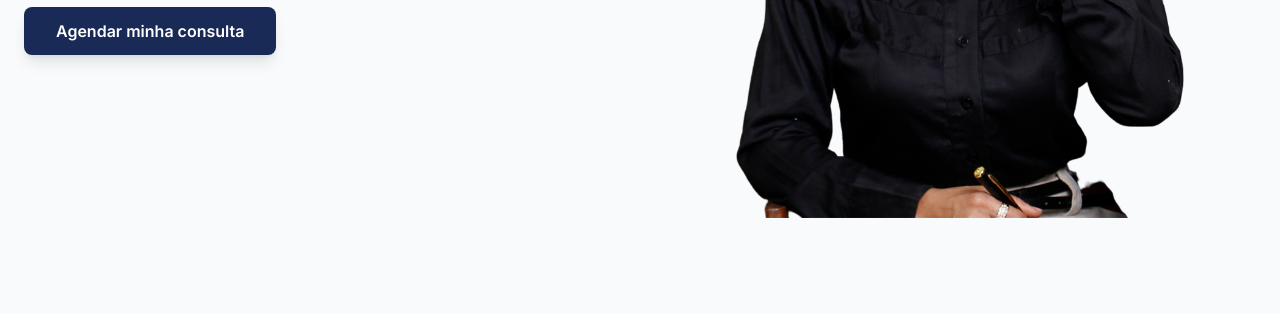
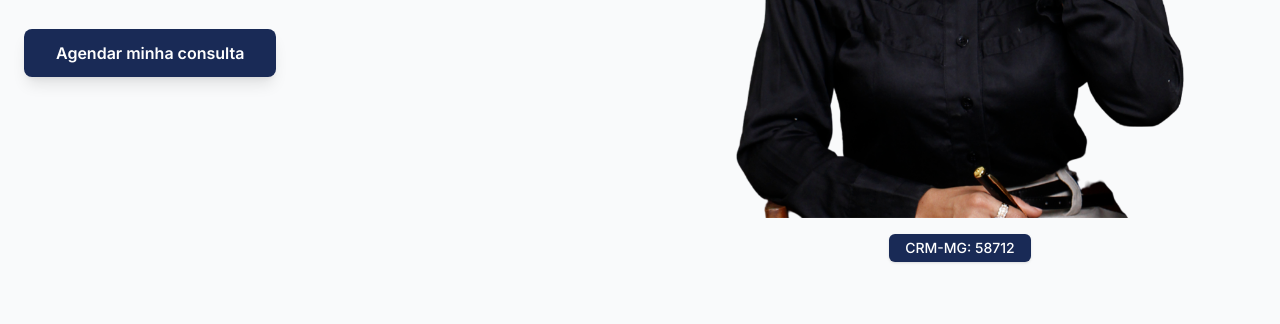
Before and after one commit to Bpi07/Dra-Adriana-Rosado2, a plain HTML site: page index.html in a window 1280 px wide. Shown: the part 476-800 px from the top of the page. Drawn offline with nearby package versions, Linux system fonts and the light colour scheme; a web font is replaced by a local one.

Commit message:
Add files via upload

```diff
--- a/index.html
+++ b/index.html
@@ -71,10 +71,12 @@
                         Agendar minha consulta
                     </a>
                 </div>
-                <!-- Coluna de Imagem -->
-                <div class="md:w-1/2">
+                <!-- Coluna de Imagem com CRM -->
+                <div class="md:w-1/2 flex flex-col items-center gap-4">
                     <img src="/Fotoadriana.png" alt="Foto da Dra. Adriana Rosado" class="rounded-lg w-full max-w-sm md:max-w-md mx-auto">
-                </div>
+                    <div class="bg-petrol-blue text-white text-sm font-medium py-1 px-4 rounded-md shadow">
+                        CRM-MG: 58712
+                    </div>
             </div>
         </div>
     </header>
@@ -203,8 +205,8 @@
     <!-- Rodapé -->
     <footer class="bg-petrol-blue text-white">
         <div class="container mx-auto px-6 py-8 text-center">
-            <p class="font-bold text-xl">Dra. Adriana Rosado</p>
-            <p class="text-sm opacity-80">Cuidado em Saúde Mental</p>
+            <p class="font-bold text-xl">Dra. Adriana Rosado </p>
+            <p class="text-sm opacity-80">  CRM-MG: 58712 <br> Cuidado em Saúde Mental</p>
             <p class="mt-4 text-sm opacity-80">
                 Av. Minas Gerais, 883 - Sala 05 - Centro, Gov. Valadares - MG, 35010-151
             </p>
```
